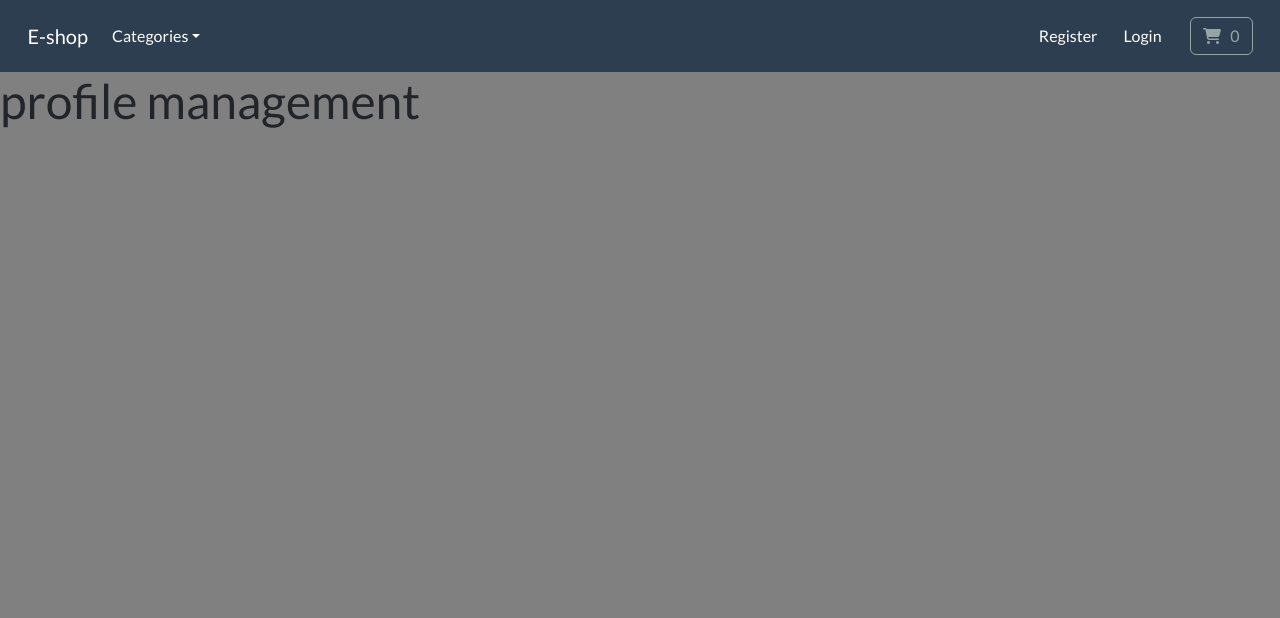
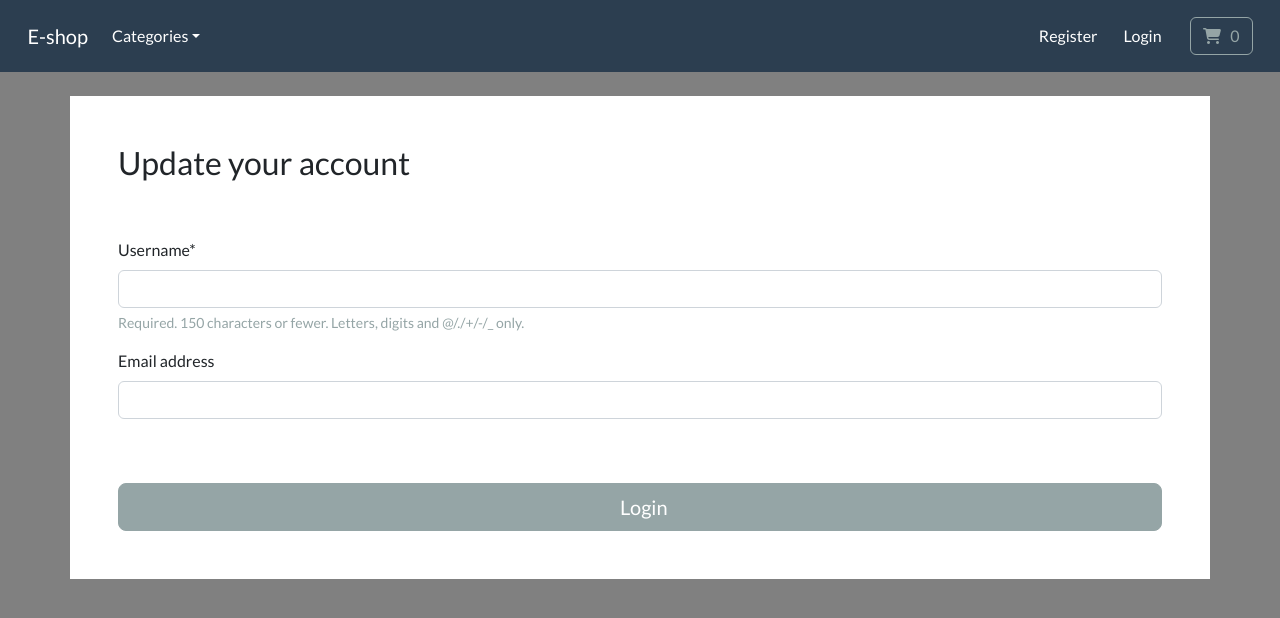
Before and after one commit to liberbell/dj11, a Django app: template ecommerce/account/templates/account/profile_management.html in a window 1280 px wide. Shown: the top 618 px of the page. Run offline with Django 5.2, Linux system fonts and the light colour scheme; the template is opened without the code that fills it: values that come from a table or form of the project are taken from there, others are empty; data comes from the database, SQL or seed files in the repository; some libraries are stand-ins or nearby versions.

Commit message:
profile_management1

```diff
--- a/ecommerce/account/templates/account/profile_management.html
+++ b/ecommerce/account/templates/account/profile_management.html
@@ -8,5 +8,21 @@
         background-color: gray;
     }
 </style>
-<h1>profile management</h1>
+<body>
+    <br>
+    <div class="container bg-white shadow-md p-5 form-layout">
+        <h3>Update your account</h3>
+        <br>
+        <br>
+        <form autocomplete="off" method="post">
+            {% csrf_token %}
+            {{ user_form.username | as_crispy_field }}
+
+            {{ user_form.email | as_crispy_field }}
+            <br><br>
+            <button type="submit" class="btn btn-secondary btn-lg w-100 btn-block p-2"> &nbsp; Login </button>
+
+        </form>
+    </div>
+</body>
 {% endblock content %}
```
